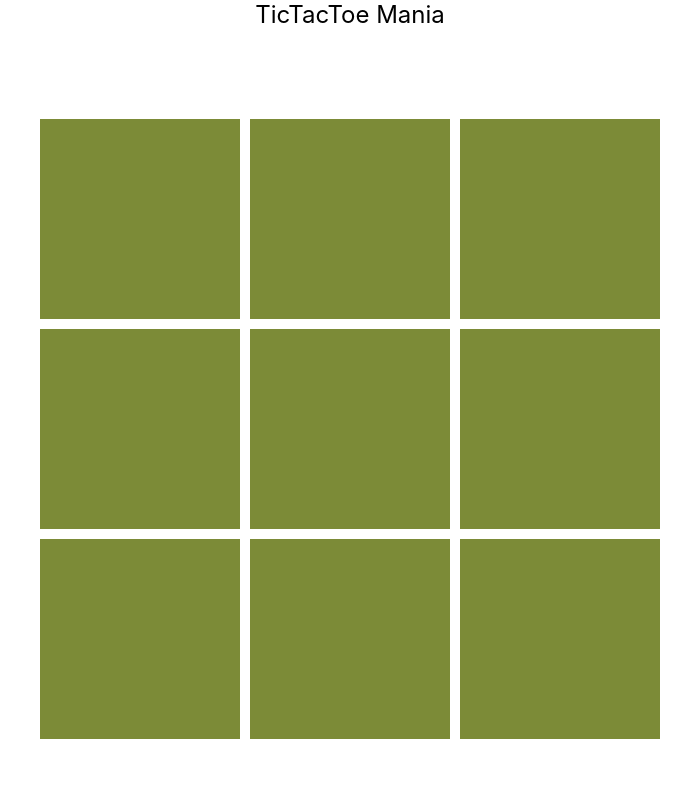
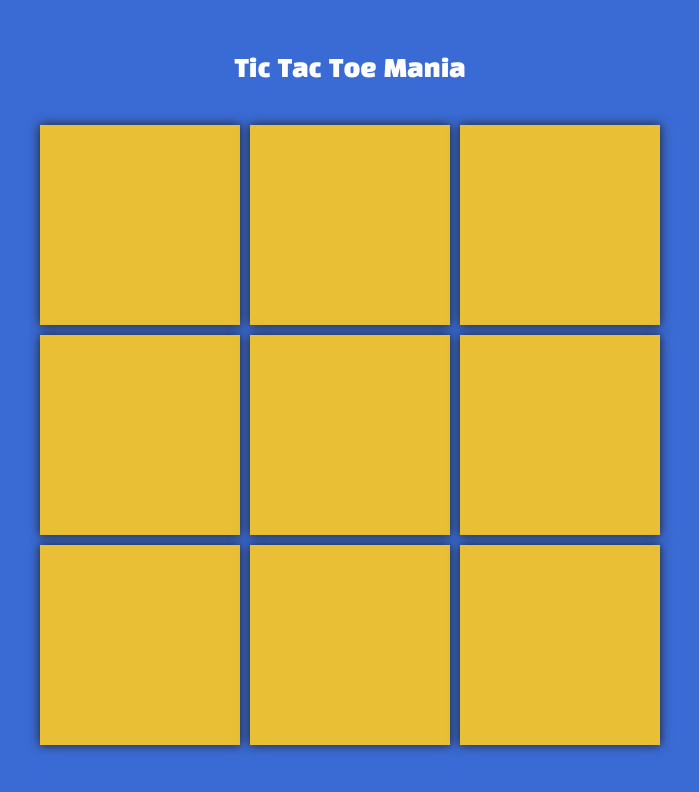
Before and after one commit to aisha-gregg/tic-tac-toe, a React (Create React App) app: page / in a window 1280 px wide. Shown: the top 792 px of the page, without its empty margins (290-989 px from the left). Built offline with nearby package versions, Linux system fonts and the light colour scheme.

Commit message:
make new style changes

```diff
--- a/src/App.css
+++ b/src/App.css
@@ -14,7 +14,7 @@
 }
 
 .App-header {
-  background-color: #282c34;
+  background-color: #eceef1;
   min-height: 100vh;
   display: flex;
   flex-direction: column;
--- a/src/Components/Boxes/Boxes.jsx
+++ b/src/Components/Boxes/Boxes.jsx
@@ -21,6 +21,15 @@ export function Boxes() {
     setBoard(boardCopy);
   }
 
+  function restart() {
+    setBoard(initialBoard);
+    setCurrentPlayer(lastPlayer);
+  }
+
+  function isSquashed() {
+    return board.every((cell) => cell !== null) && !isThereAWinner();
+  }
+
   function checkElements(startingPoints, offset) {
     for (const element of startingPoints) {
       if (
@@ -34,16 +43,6 @@ export function Boxes() {
 
     return false;
   }
-
-  function restart() {
-    setBoard(initialBoard);
-    setCurrentPlayer(lastPlayer);
-  }
-
-  function isSquashed() {
-    return board.every((cell) => cell !== null) && !isThereAWinner();
-  }
-
   function isThereAWinner() {
     const rowStartingPoints = [0, 3, 6];
     if (checkElements(rowStartingPoints, 1)) {
@@ -72,29 +71,29 @@ export function Boxes() {
 
   const replayGame = () => (
     <div>
-      <h2>Replay game</h2>
+      <h2>New game?</h2>
       <button onClick={() => restart()}>Replay</button>
     </div>
   );
 
   return (
     <>
-      <div className={cx("title")}>TicTacToe Mania </div>
       {isThereAWinner() && (
-        <div>
-          <div>Player {lastPlayer} won</div>
+        <div className={cx("winner-text")}>
+          <div>Player {lastPlayer} won!</div>
           {replayGame()}
         </div>
       )}
 
       {isSquashed() && (
-        <div>
+        <div classNamme={cx("tie-text")}>
           <div>It's a tie!</div>
           {replayGame()}
         </div>
       )}
 
       <div className={styles.border}>
+        <div className={cx("title")}>Tic Tac Toe Mania </div>
         <div className={styles.grid}>
           {board.map((cell, index) => (
             <div key={index} className={cx("box")} onClick={() => play(index)}>
--- a/src/Components/Boxes/boxes.module.css
+++ b/src/Components/Boxes/boxes.module.css
@@ -1,11 +1,22 @@
 .title {
   text-align: center;
   font-size: x-large;
+  color: white;
+  padding-bottom: 40px;
+}
+.winner-text {
+  text-align: center;
+  font-size: medium;
 }
 
+.tie-text {
+  text-align: center;
+  font-size: medium;
+}
 .border {
   min-height: 100vh;
   display: flex;
+  flex-direction: column;
   justify-content: center;
   align-items: center;
 }
@@ -18,10 +29,16 @@
 }
 
 .box {
-  background-color: rgb(124, 139, 55);
+  background-color: rgb(233, 191, 53);
   display: flex;
   justify-content: center;
   align-items: center;
   color: white;
   font-size: 50px;
+  transition: 0.2s ease-in-out all;
+  box-shadow: 0px 0px 10px rgba(32, 32, 32);
 }
+
+.box:hover {
+  border: 5px solid rgb(65, 57, 185);
+}
--- a/src/index.css
+++ b/src/index.css
@@ -1,13 +1,17 @@
+@import url("https://fonts.googleapis.com/css?family=Black+Han+Sans&display=swap");
+
 body {
   margin: 0;
-  font-family: -apple-system, BlinkMacSystemFont, 'Segoe UI', 'Roboto', 'Oxygen',
-    'Ubuntu', 'Cantarell', 'Fira Sans', 'Droid Sans', 'Helvetica Neue',
+  font-family: -apple-system, BlinkMacSystemFont, "Segoe UI", "Roboto", "Oxygen",
+    "Ubuntu", "Cantarell", "Fira Sans", "Droid Sans", "Helvetica Neue",
     sans-serif;
   -webkit-font-smoothing: antialiased;
   -moz-osx-font-smoothing: grayscale;
+  background-color: rgb(58, 106, 211);
+  font-family: "Black Han Sans", sans-serif;
 }
 
 code {
-  font-family: source-code-pro, Menlo, Monaco, Consolas, 'Courier New',
+  font-family: source-code-pro, Menlo, Monaco, Consolas, "Courier New",
     monospace;
 }
```
